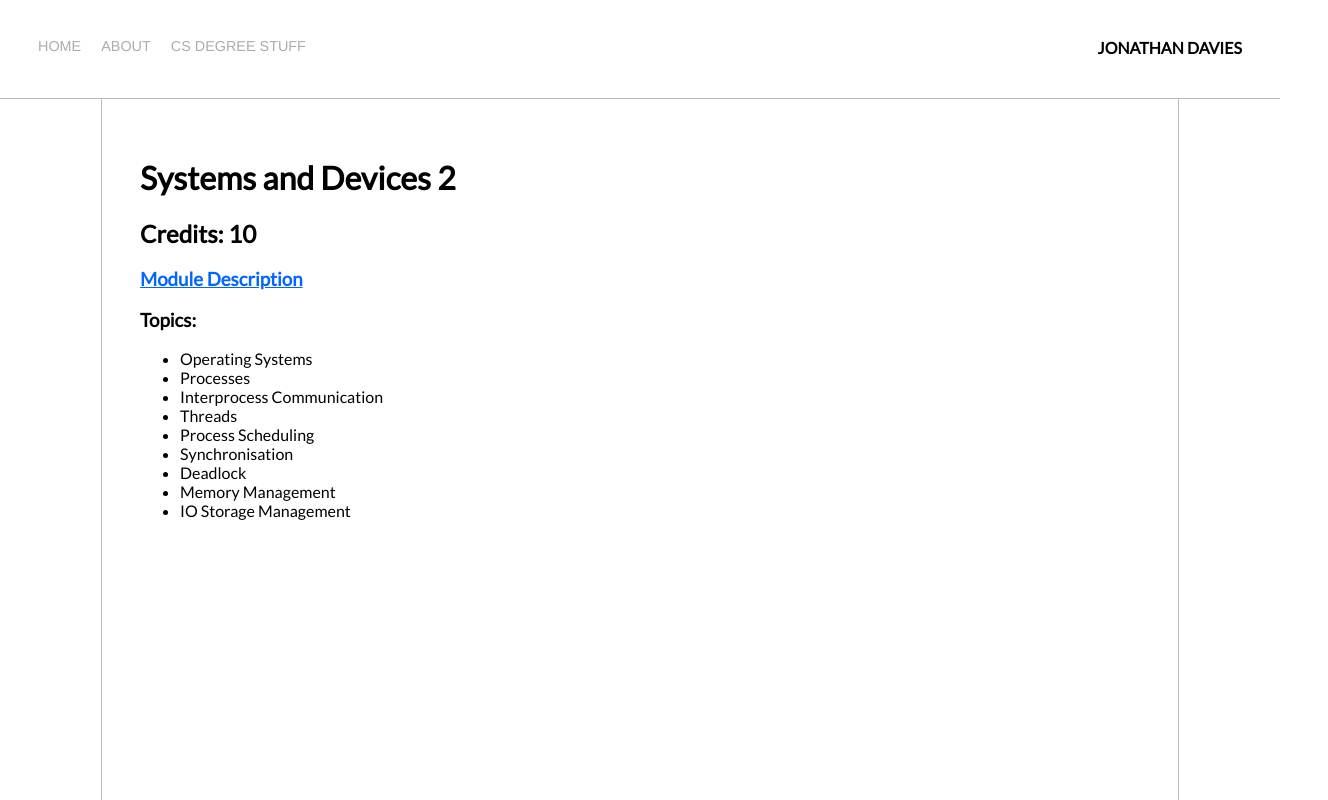
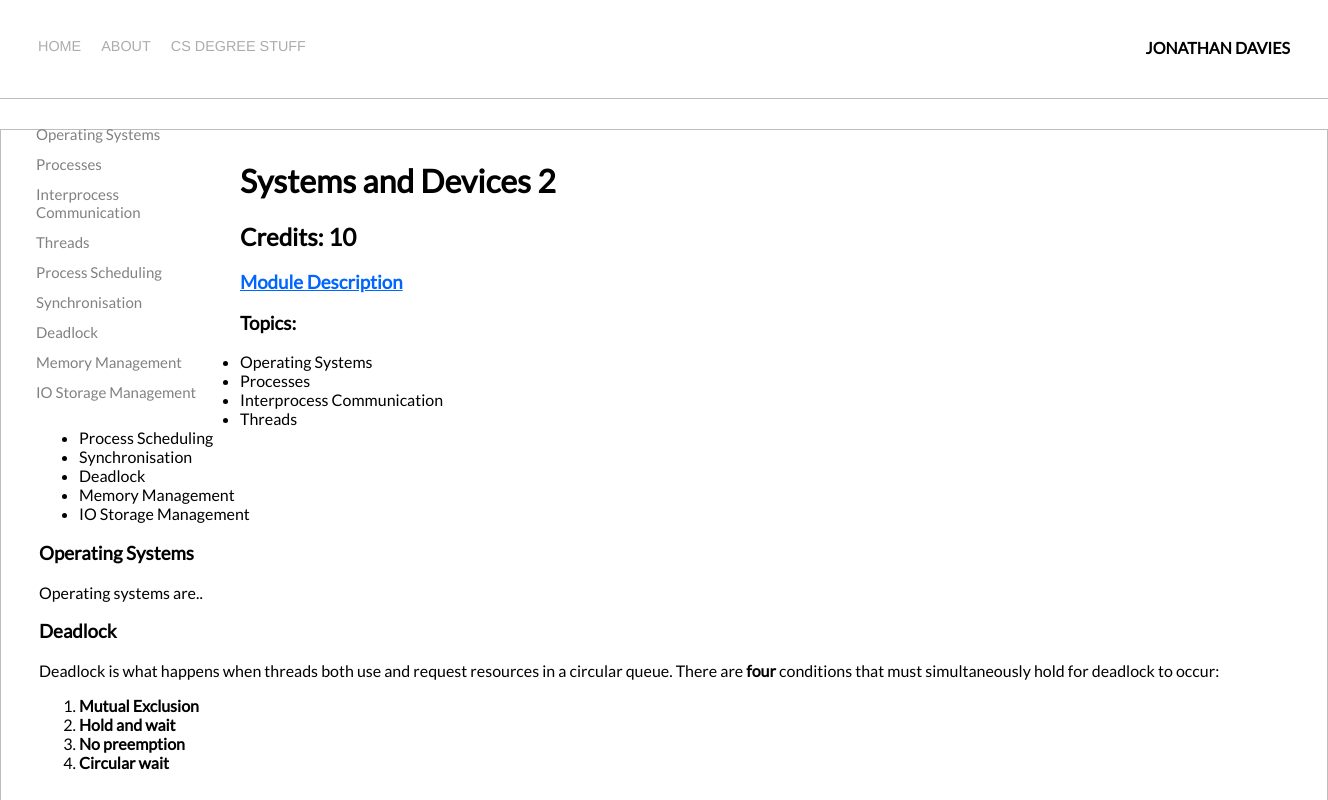
Before and after one commit to jondavies00/jondavies00.github.io, a plain HTML site: page sys2.html in a window 1280 px wide. Shown: the top 800 px of the page, 1328 px wide, since content can reach past the window. Drawn offline with Linux system fonts and the light colour scheme.

Commit message:
updated look and added content

```diff
--- a/styles.css
+++ b/styles.css
@@ -18,6 +18,7 @@ body {
     justify-content: space-between;
     padding: 38px; /* Moves stuff inwards -> creates border */
     border-bottom: 1px solid rgb(190, 188, 189);
+
 }
 
 .left-side {
@@ -33,7 +34,6 @@ body {
 
 .nav-link-wrapper {
     height: 22px;
-
     transition: border-bottom 0.5s;
 }
 
@@ -52,37 +52,69 @@ body {
     color: rgb(0, 0, 0);
 }
 
+/* The sidebar menu */
+.sidenav {
+    width: 200px; /* Set the width of the sidebar */
+    position: sticky; /* Fixed Sidebar (stay in place on scroll) */
+    z-index: 0;
+    top: 10px; /* Stay at the top */
+    left: 0;
+    background-color: transparent;
+    overflow-x: hidden; /* Disable horizontal scroll */
+    float:left;
+    padding: 20px;
+  }
+
+  /* The navigation menu links */
+  .sidenav a {
+    padding: 6px 8px 6px 16px;
+    text-decoration: none;
+    font-size: 15px;
+    color: #818181;
+    display: block;
+    font-family: "Lato";
+  }
+
+  /* When you mouse over the navigation links, change their color */
+  .sidenav a:hover {
+    color: #000000;
+  }
+
+
+  /* On smaller screens, where height is less than 450px, change the style of the sidebar (less padding and a smaller font size) */
+  @media screen and (max-height: 450px) {
+    .sidenav {padding-top: 15px;}
+    .sidenav a {font-size: 18px;}
+  }
+
 /* Content styles */
+
 
 .brand {
     font-family: "Lato",Arial, Helvetica, sans-serif;
     font-weight: bold;
 }
-/*
-.text-wrapper {
-    width: 300px;
-    border: 15px solid rgb(37, 31, 35);
-    padding: 38px;
-    margin: 10px;
-    position: center;
-    font-family: Arial, Helvetica, sans-serif;
-} */
+
+.content-wrapper {
+
+}
 
 
 .text-wrapper {
-
+    float: center;
     text-align: left;
-    width: 1000px;
+    width: 1250px;
     height: 1000px;
+    border-top:1px solid rgb(190, 188, 189);
     border-left: 1px solid rgb(190, 188, 189);
     border-right: 1px solid rgb(190, 188, 189);
     padding: 38px;
     margin-left: auto;
     margin-right: auto;
+    padding-top: 10px;
+    margin-top: 30px;
     background-color: white;
-    position: center;
     font-family: "Lato", Arial, Helvetica, sans-serif;
-
 }
 
 a {
--- a/sys2.html
+++ b/sys2.html
@@ -30,6 +30,18 @@
             </div>
         </div>
         <div class="content-wrapper">
+            <div class="sidenav">
+                <a href="#os">Operating Systems</a>
+                <a href="#process">Processes</a>
+                <a href="#ipc">Interprocess Communication</a>
+                <a href="#thread">Threads</a>
+                <a href="#process-scheduling">Process Scheduling</a>
+                <a href="#sync">Synchronisation</a>
+                <a href="#deadlock">Deadlock</a>
+                <a href="#memory-mgmt">Memory Management</a>
+                <a href="#io-storage-mgmt">IO Storage Management</a>
+
+            </div>
             <div class="text-wrapper">
                 <div class="sys2-header">
                     <h1>Systems and Devices 2</h1>
@@ -37,8 +49,8 @@
                     <h3><a href="https://www.york.ac.uk/students/studying/manage/programmes/module-catalogue/module/COM00021I/2020-21"> Module Description</a></h3>
                 </div>
                 <div class="sys2-topics-wrapper">
-                    <h3>Topics:</h3>
                     <div class="list-of-topics">
+                        <h3>Topics:</h3>
                         <ul>
                             <li>Operating Systems</li>
                             <li>Processes</li>
@@ -51,6 +63,25 @@
                             <li>IO Storage Management</li>
                         </ul>
                     </div>
+                    <div class="operating-systems">
+                        <h3 id="os">
+                            Operating Systems
+                        </h3>
+                        Operating systems are..
+                    </div>
+                    <div class="deadlock">
+                        <h3 id="deadlock">
+                            Deadlock
+                        </h3>
+                        Deadlock is what happens when threads both use and request resources in a circular queue. There are <b>four</b> conditions that must simultaneously
+                        hold for deadlock to occur:
+                        <ol>
+                            <li><b>Mutual Exclusion</b></li>
+                            <li><b>Hold and wait</b></li>
+                            <li><b>No preemption</b></li>
+                            <li><b>Circular wait</b></li>
+                        </ol>
+                    </div>
                 </div>
 
             </div>
```
Also changed, not shown: int2.html (+11 -3 lines).
